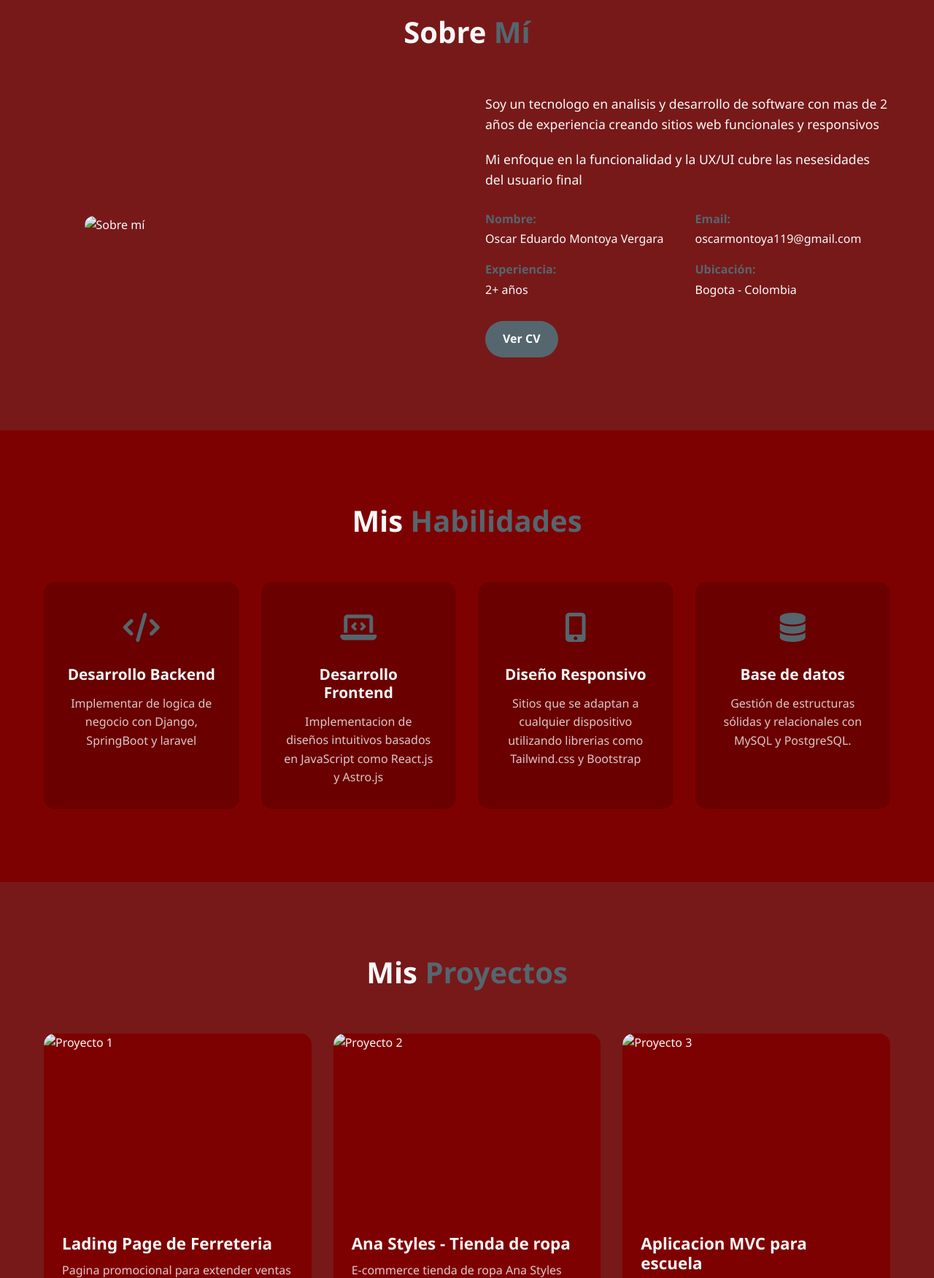
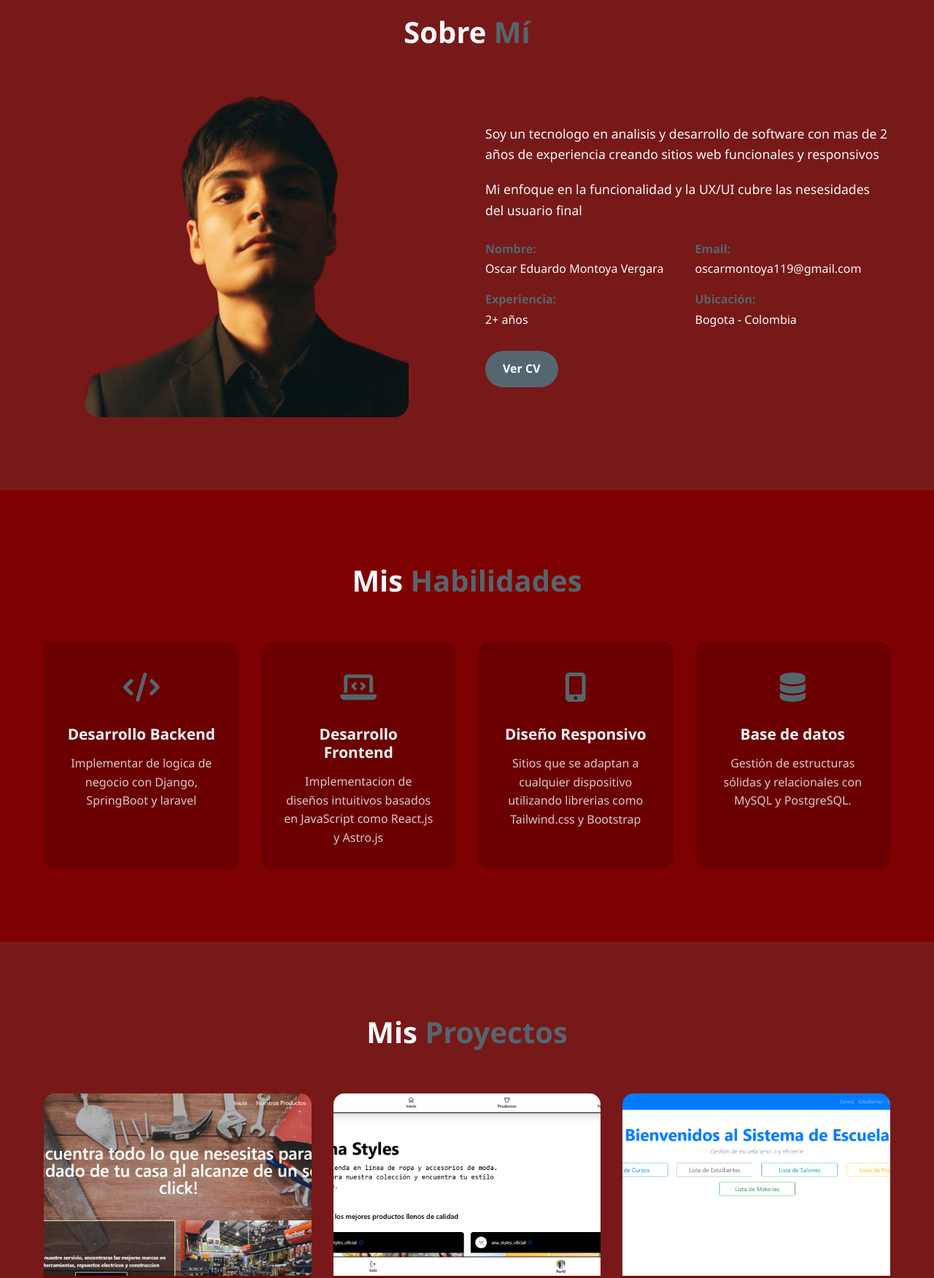
Before and after one commit to oscarMV9/NewPorfolio, a plain HTML site: page index.html in a window 1280 px wide. Shown: the part 880-2632 px from the top of the page at 73% size. Drawn offline with nearby package versions, Linux system fonts and the light colour scheme; the site is published under a folder, as on GitHub Pages, so addresses that start at the root find nothing.

Commit message:
Fix Images

```diff
--- a/index.html
+++ b/index.html
@@ -55,7 +55,7 @@
                 <h2 class="section-title">Sobre <span class="highlight">Mí</span></h2>
                 <div class="about-content">
                     <div class="about-image">
-                        <img src="/foto_perfil.png" alt="Sobre mí">
+                        <img src="foto_perfil.png" alt="Sobre mí">
                     </div>
                     <div class="about-text">
                         <p>Soy un tecnologo en analisis y desarrollo de software con mas de 2 años de experiencia creando sitios web funcionales y responsivos</p>
@@ -126,7 +126,7 @@
                 <div class="projects-grid">
                     <div class="project-card">
                         <div class="project-image">
-                            <img src="/ferreteriaVyM.png" alt="Proyecto 1">
+                            <img src="ferreteriaVyM.png" alt="Proyecto 1">
                         </div>
                         <div class="project-info">
                             <h3>Lading Page de Ferreteria</h3>
@@ -143,7 +143,7 @@
                     </div>
                     <div class="project-card">
                         <div class="project-image">
-                            <img src="/AnaStyles.png" alt="Proyecto 2">
+                            <img src="AnaStyles.png" alt="Proyecto 2">
                         </div>
                         <div class="project-info">
                             <h3>Ana Styles - Tienda de ropa</h3>
@@ -160,7 +160,7 @@
                     </div>
                     <div class="project-card">
                         <div class="project-image">
-                            <img src="/java-proyect.png" alt="Proyecto 3">
+                            <img src="java-proyect.png" alt="Proyecto 3">
                         </div>
                         <div class="project-info">
                             <h3>Aplicacion MVC para escuela</h3>
```
